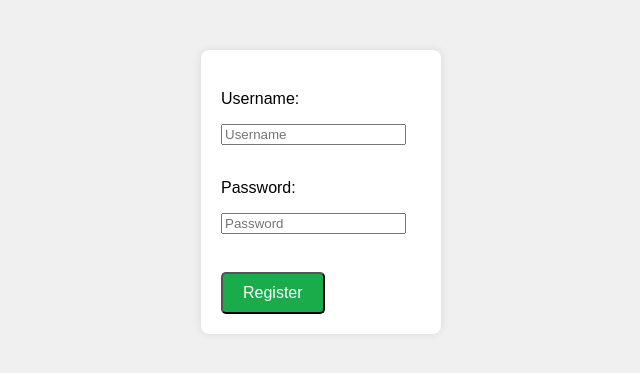
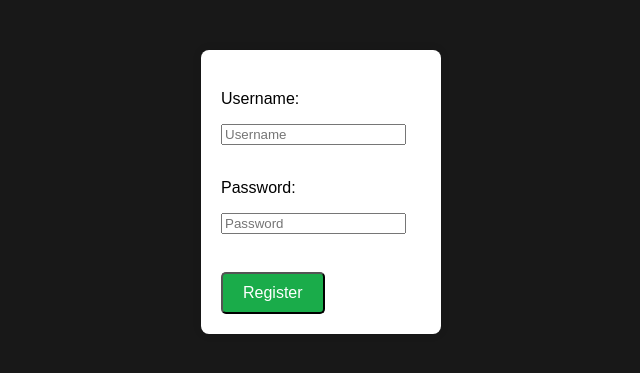
Before and after one commit to atjohnson1994/SpotiFire, a Flask app: page /register in a window 1280 px wide. Shown: the top 373 px of the page, without its empty margins (319-959 px from the left). Run offline with Flask 3, Linux system fonts and the light colour scheme.

Commit message:
Update register.html

```diff
--- a/templates/register.html
+++ b/templates/register.html
@@ -31,7 +31,7 @@
           font-family: Arial, sans-serif;
           margin: 0;
           padding: 0;
-          background-color: #f0f0f0;
+          background-color: #181818;
       }
       form {
           margin-top: 20px;
```
